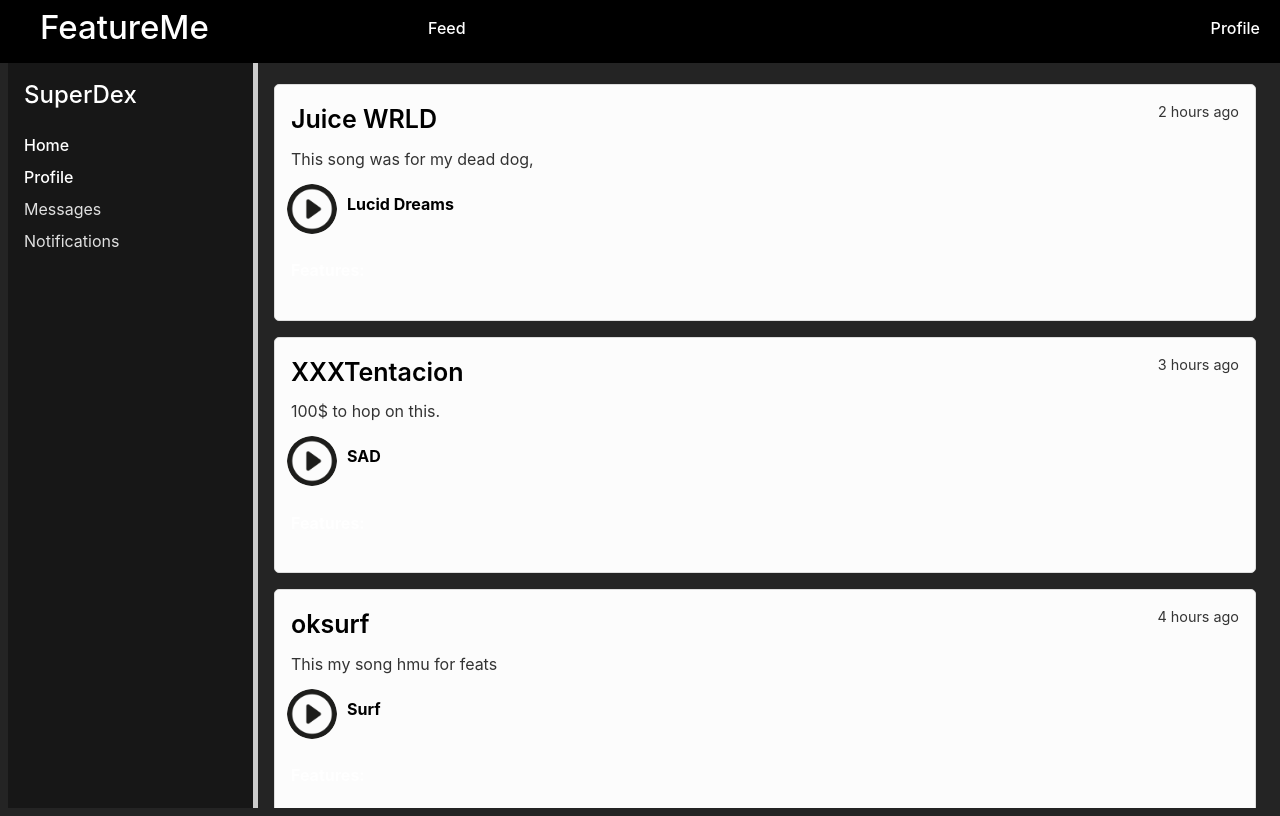
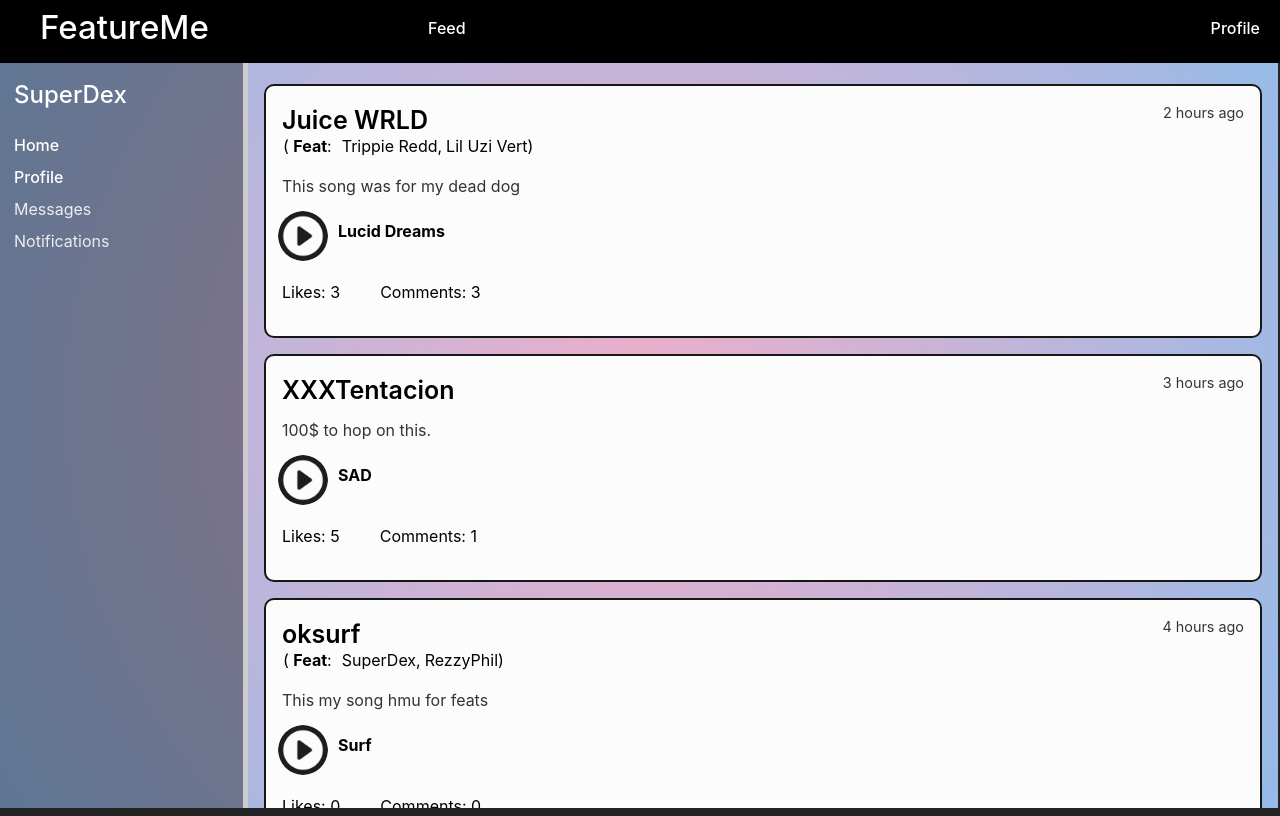
Before and after one commit to SuperDex7/FeatureMe, a React (Vite) app in the folder react-feature/: page /feed in a window 1280 px wide. Built offline with nearby package versions, Linux system fonts and the light colour scheme.

Commit message:
Feed page changes/ edit profile button

```diff
--- a/react-feature/src/App.css
+++ b/react-feature/src/App.css
@@ -1,5 +1,8 @@
 
+#home-body{
 
+min-height: 100vh;
+}
 #profileS{
   background-color: rgba(8, 8, 8, 0.541);
   margin-top: 80px;
--- a/react-feature/src/Components/FeedItem.jsx
+++ b/react-feature/src/Components/FeedItem.jsx
@@ -1,30 +1,35 @@
 import React from "react";
 
 
-function FeedItem({ author, content, timestamp, songname, features }) {
+function FeedItem({ author, content, timestamp, songname, features, genre, comments, likes }) {
   return (
     <div className="feed-item">
-
       <div className="feed-item__header">
         <span className="feed-item__author">{author}</span>
         <span className="feed-item__timestamp">{timestamp}</span>
       </div>
+      {features && features.length > 0 && (
+        <div id="features-section">
+          <p>( <strong>Feat</strong>:</p>
+          <ul id="features-list">
+            {features.map((feature, index) => (
+              <li key={index}>
+                {feature}
+                {index !== features.length - 1 && features[index + 1] !== null ? "," : ")"}
+              </li>
+            ))}
 
+          </ul>
+        </div>
+      )}
       <div className="feed-item__content">{content}</div>
       <div id="play-section">
         <img id="play-button" src="play-button.png" alt="PlayButton" />
         <h4 id="song-name">{songname}</h4>
       </div>
-      <div id="features-section">
-        <h4>Features:</h4>
-        {/*}
-        <ul>
-          {features.map((feature, index) => (
-            <li key={index}>{feature}</li>
-
-          ))}
-          <ul/>
-          {*/}
+      <div id="stats">
+        <p>Likes: {likes.length}</p>
+        <p>Comments: {comments.length}</p>
       </div>
     </div>
   );
--- a/react-feature/src/Components/Feedf.jsx
+++ b/react-feature/src/Components/Feedf.jsx
@@ -6,12 +6,15 @@
   // Dummy data for demonstration
   const feedData = [
     {
-      id: 1,
+      id: 3,
       author: "Juice WRLD",
-      content: "This song was for my dead dog,",
+      content: "This song was for my dead dog",
       timestamp: "2 hours ago",
       songname: "Lucid Dreams",
-      features: ["Trippie Redd", "Lil Uzi Vert"]
+      features: ["Trippie Redd", "Lil Uzi Vert"],
+      comments:["This Trash dood", "Grow up kid!!", "Dookieeee"],
+      genre: "Hiphop",
+      likes:["ggwoah", "oopsieeeepie", "Graaaaa123"]
     },
     {
       id: 2,
@@ -19,15 +22,32 @@
       content: "100$ to hop on this.",
       timestamp: "3 hours ago",
       songname: "SAD",
-      features: ["Lil Peep", "Juice WRLD"]
+      features: [],
+      comments:["FIREEEE!!"],
+      genre: "RNB",
+      likes:["doooeeaa23","boiwhattt23556","noudidnt665","getoutdood1","Icantbveliece1111"]
     },
     {
-      id: 3,
+      id: 1,
       author: "oksurf",
       content: "This my song hmu for feats",
       timestamp: "4 hours ago",
       songname: "Surf",
-      features: ["SuperDex", "RezzyPhil"]
+      features: ["SuperDex", "RezzyPhil"],
+      comments:[],
+      genre: "Punk",
+      likes:[]
+    },
+    {
+      id: 4,
+      author: "DaddyDex",
+      content: "Listen to this track",
+      timestamp: "15 hours ago",
+      songname: "Gungnam Style",
+      features: ["Guru"],
+      comments:["This Trash dood", "Grow up kid!!", "Dookieeee"],
+      genre: "Soul",
+      likes:["ggwoah", "oopsieeeepie", "Graaaaa123"]
     },
   ];
 
--- a/react-feature/src/Components/Header.css
+++ b/react-feature/src/Components/Header.css
@@ -1,5 +1,5 @@
 #nav{
-    background-color: rgb(0, 0, 0);
+    background: rgb(0,0,0);
     position: absolute;
     top: 0;
     left: 0;
@@ -62,5 +62,4 @@
   }
   #seeAll:hover{
     color: #fff25d;
-
   }
--- a/react-feature/src/Components/Header.jsx
+++ b/react-feature/src/Components/Header.jsx
@@ -20,6 +20,7 @@
 
 
           <li></li>
+
         </ul>
         {displayNoti &&
             <div id="notiTab">
@@ -34,7 +35,9 @@
             </div>
 
           }
+
       </nav>
+
   );
 }
 
--- a/react-feature/src/Components/Sidebar.jsx
+++ b/react-feature/src/Components/Sidebar.jsx
@@ -6,7 +6,7 @@
     <aside className="sidebar">
       <h2 className="sidebar__title"><a href="/profile">SuperDex</a></h2>
       <ul className="sidebar__list">
-        <li><a href="/">Home</a></li>
+        <li><a href="/home">Home</a></li>
         <li><a href="/profile">Profile</a></li>
         <li>Messages</li>
         <li>Notifications</li>
--- a/react-feature/src/Pages/Homepage.jsx
+++ b/react-feature/src/Pages/Homepage.jsx
@@ -1,6 +1,7 @@
 import { useState } from 'react';
 import ProgressBar from '../HomepageF/ProgressBar';
 import Header from '../Components/Header';
+import "../App.css"
 function Homepage() {
 
     const [loggedIn, setLoggedIn] = useState(true);
@@ -29,7 +30,7 @@
         e.preventDefault();
     }
     return (
-    <div>
+    <div id='home-body'>
         <Header />
 
       {loggedIn && <div id='profileS' >
@@ -56,7 +57,7 @@
 
         </div>}
         <div>
-
+<p>hi</p>
         </div>
     </div>
   );
--- a/react-feature/src/Pages/Profile.jsx
+++ b/react-feature/src/Pages/Profile.jsx
@@ -14,6 +14,7 @@
       <Header />
       <ProfileBanner />
       <div className="profile-main">
+        <button id="edit-button">Edit Profile</button>
         <ProfileDetails />
         <ProfileTabs activeTab={activeTab} onTabChange={setActiveTab} />
         <ProfileContent activeTab={activeTab} />
--- a/react-feature/src/Styling/FeedS.css
+++ b/react-feature/src/Styling/FeedS.css
@@ -1,13 +1,20 @@
+  .feed-page{
+
+    background: rgb(238,174,202);
+background: radial-gradient(circle, rgba(238,174,202,1) 0%, rgba(148,187,233,1) 100%);
+  }
   .feed {
+    overflow: auto;
     margin-top: 60px;
     flex: 1;
     padding: 1rem;
     box-sizing: border-box;
+
   }
   .feed-item {
     background-color: #fcfcfc;
-    border: 1px solid #ddd;
-    border-radius: 5px;
+    border: 2px solid #161816;
+    border-radius: 10px;
     margin-bottom: 1rem;
     padding: 1rem;
     transition: box-shadow 0.2s;
@@ -67,3 +74,25 @@
     margin-top: 10px;
     margin-left: -4px;
   }
+  .feat{
+    font-size: 10x;
+  }
+  #features-section{
+    color: black;
+    display: flex;
+    align-items: center;
+    margin-top: -30px;
+    padding-left: 1px;
+  }
+  #features-list{
+    display: flex;
+    gap: 4px;
+    list-style: none;
+    margin-left: -30px;
+  }
+  #stats{
+    display: flex;
+    gap: 40px;
+    align-items: center;
+    color: black;
+  }
--- a/react-feature/src/Styling/Profile.css
+++ b/react-feature/src/Styling/Profile.css
@@ -67,3 +67,14 @@
     box-sizing: border-box;
     min-height: 200px;
   }
+  #edit-button{
+    position: fixed;
+    left: 93%;
+    background-color:rgb(102, 102, 102);
+    width: 100px;
+    height: 35px;
+    border-width: 2px;
+    border-radius: 5px;
+    border-color:rgb(47, 27, 121);
+
+  }
--- a/react-feature/src/index.css
+++ b/react-feature/src/index.css
@@ -12,7 +12,11 @@
   -webkit-font-smoothing: antialiased;
   -moz-osx-font-smoothing: grayscale;
 }
-
+body{
+  overflow: hidden;
+    margin-left: -2px;
+    min-width:100%;
+}
 
 a {
   color: #ffffff;          /* Match your brand or theme color */
```
Also changed, not shown: 1 other file (tests, documents, lock files or other folders).
